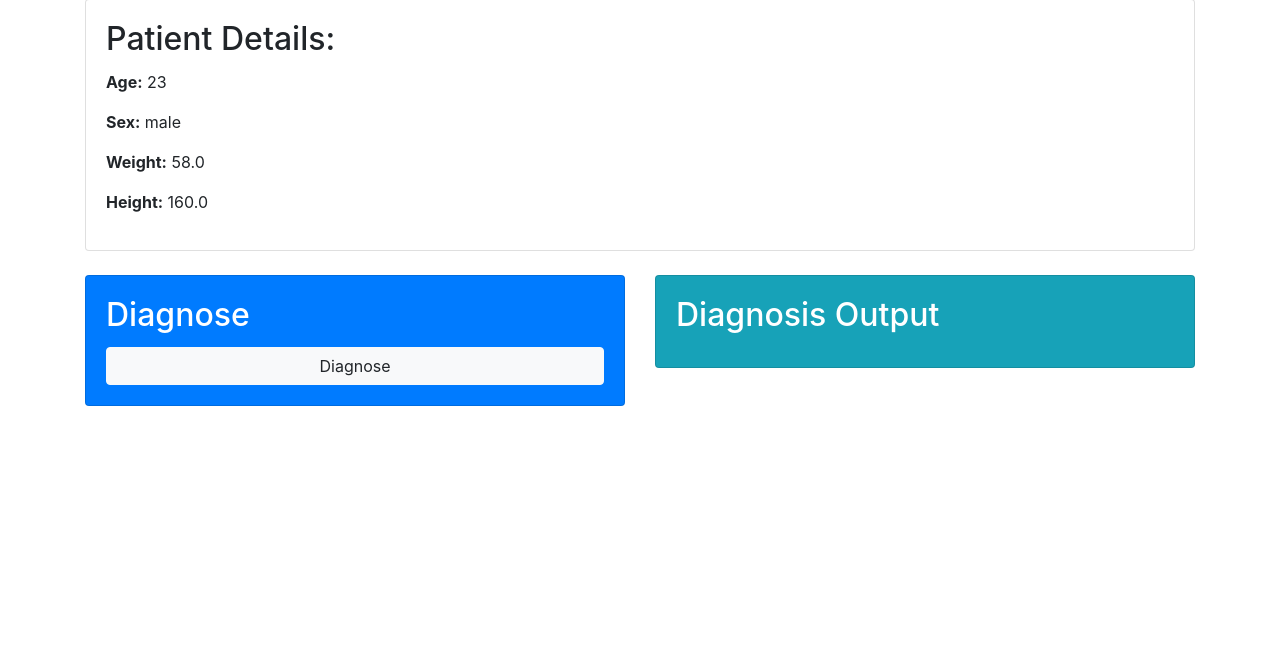
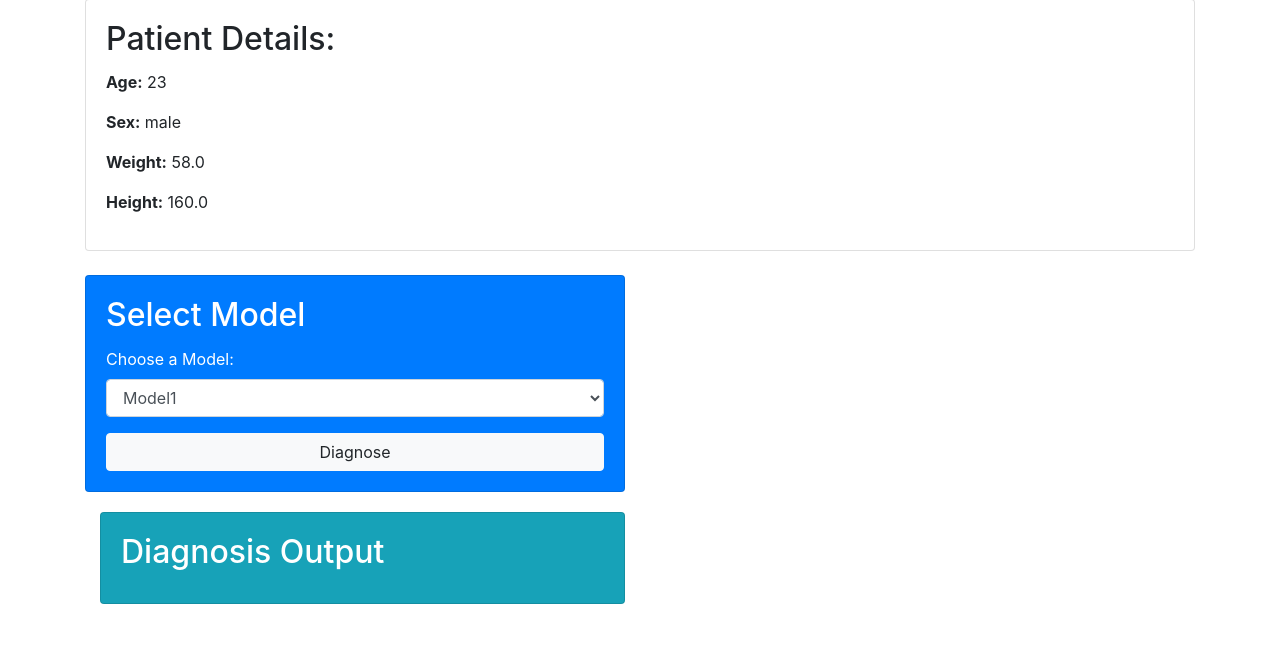
Before and after one commit to mastervikramk/Web_app_for_OSA_Diagnosis_using_Deep_Learning, a Django app: page /patient/1/new/ in a window 1280 px wide. Shown: the part 177-834 px from the top of the page. Run offline with Django 5.2, Linux system fonts and the light colour scheme; data comes from the database, SQL or seed files in the repository; some libraries are stand-ins or nearby versions.

Commit message:
Model options added

```diff
--- a/osa_app/dashboard/views.py
+++ b/osa_app/dashboard/views.py
@@ -63,9 +63,20 @@ def new_patient_profile(request, patient_id):
 
 
 
-# Load the machine learning model
-MODEL_FILE_PATH = 'my_model.h5'
-model = load_model(MODEL_FILE_PATH)
+# # Load the machine learning model
+# MODEL_FILE_PATH = 'my_model.h5'
+# model = load_model(MODEL_FILE_PATH)
+import os
+
+MODEL_DIRECTORY = 'models'
+def load_model_from_file(model_name):
+    model_path = os.path.join(MODEL_DIRECTORY, f"{model_name}.h5")
+    if os.path.exists(model_path):
+        return load_model(model_path)
+    else:
+        raise FileNotFoundError(f"Model file '{model_name}.h5' not found.")
+
+
 
 def butter_bandpass(lowcut, highcut, fs, order=1):
     nyquist = 0.5 * fs
@@ -81,17 +92,6 @@ def apply_bandpass_filter(data,FS,LOWCUT,HIGHCUT):
 
 
 def reshape_float_input(input_data, num_rows, num_columns):
-    """
-    Reshape the input data to match the desired shape.
-
-    Parameters:
-    - input_data: The input array-like object to be reshaped.
-    - num_rows: The number of rows in the reshaped array.
-    - num_columns: The number of columns in the reshaped array.
-
-    Returns:
-    - reshaped_array: The reshaped array.
-    """
     # Convert input data to numpy array
     input_array = np.array(input_data)
     # Convert num_rows and num_columns to integers
@@ -113,79 +113,65 @@ def new_patient_profile(request, patient_id):
     patient = get_object_or_404(Patient, id=patient_id)
     csv_file = CSVFile.objects.get(patient=patient)
 
+    # Load the selected model if available
+    model = None
+    model_name = request.POST.get('model', None)
+    if model_name:
+        try:
+            model = load_model_from_file(model_name)
+            # Model loaded successfully
+        except FileNotFoundError as e:
+            print(e)
+            # Handle the case where the model file is not found
+
     if request.method == 'POST':
-        # Retrieve the CSV file path and sampling frequency
-        csv_file_path = csv_file.csv_file.path
-        sampling_frequency = csv_file.sampling_frequency
+        if model:
+            # Retrieve the CSV file path and sampling frequency
+            csv_file_path = csv_file.csv_file.path
+            sampling_frequency = csv_file.sampling_frequency
 
-        # Load CSV data
-        df = pd.read_csv(csv_file_path)
+            # Load CSV data
+            df = pd.read_csv(csv_file_path)
 
-        FS=sampling_frequency
-        LOWCUT = 1  # Low cut-off frequency in Hz
-        HIGHCUT = 45  # High cut-off frequency in Hz
+            FS = sampling_frequency
+            LOWCUT = 1  # Low cut-off frequency in Hz
+            HIGHCUT = 45  # High cut-off frequency in Hz
 
-        # Apply band-pass filter to the signal
-        # filtered_data = apply_bandpass_filter(df['signal'].values,FS,LOWCUT,HIGHCUT)
+            signal = df.values.flatten()
+            filtered_data = signal
+            num_columns = 60 * FS
 
-        # Reshape data to match model input shape if needed
-        # For example, if the model expects input shape (batch_size, sequence_length, num_features),
-        # and your data is 1D, you might need to reshape it to (1, sequence_length, 1)
-        # filtered_data = np.expand_dims(filtered_data, axis=0)  # Add batch dimension
-        # filtered_data = np.expand_dims(filtered_data, axis=2)  # Add feature dimension
+            num_ones = 0
+            num_zeros = 0
 
-        signal=df.values.flatten()
-        filtered_data=signal
-        num_columns=60*FS
-        # precision = 3
-        # filtered_data = np.array([np.round(value, precision) for value in filtered_data])
-        num_rows = len(filtered_data) // num_columns  # Determine the number of rows
+            # Iterate through each row of the filtered data
+            for i in range(420):
+                start_index = int(i * num_columns)
+                end_index = int(start_index + num_columns)
 
-        # Initialize variables to count the number of one and zero classes
-        num_ones = 0
-        num_zeros = 0
+                row = filtered_data[start_index:end_index]
 
-        # Iterate through each row of the filtered data
-        for i in range(420):
-            # Calculate start and end indices for the current row
-            start_index =int ( i * num_columns)
-            end_index = int(start_index + num_columns)
+                reshaped_row = reshape_float_input(row, 1, num_columns)
 
+                predictions = model.predict(reshaped_row)
 
-            # Get the current row
-            row = filtered_data[start_index:end_index]
+                predicted_class = 1 if predictions > 0.5 else 0
 
-            # Apply band-pass filter to the row
-            # filtered_row = apply_bandpass_filter(row, FS, LOWCUT, HIGHCUT)
-            # Round the values of the row to the desired precision
-            # rounded_row = np.round(row, 3)
-            # Reshape the row to match the input shape of your model
-            # Reshape the row to match the input shape of your model, handling float values
-            reshaped_row = reshape_float_input(row, 1, num_columns)
+                if predicted_class == 1:
+                    num_ones += 1
+                else:
+                    num_zeros += 1
 
-            # Make predictions on the reshaped row
-            predictions = model.predict(reshaped_row)
+            ratio = num_ones / (num_ones + num_zeros)
+            if ratio >= 0.5:
+                diagnosis_output = 'Severe'
+            elif ratio >= 0.25 and ratio < 0.5:
+                diagnosis_output = 'Moderate'
+            elif ratio >= 0.125 and ratio < 0.25:
+                diagnosis_output = 'Mild'
+            else:
+                diagnosis_output = 'Normal'
 
-            # If the prediction is greater than 0.5, classify as class 1, else classify as class 0
-            predicted_class = 1 if predictions > 0.5 else 0
+            return render(request, 'dashboard/new_patient_profile.html', {'patient': patient, 'diagnosis_output': diagnosis_output, 'apneac_events': num_ones, 'total_events': 420})
 
-            # Increment the count of one and zero classes based on the predicted class
-            if predicted_class == 1:
-                num_ones += 1
-            else:
-                num_zeros += 1
-
-        ratio=num_ones/(num_ones+num_zeros)
-        if ratio>=0.5:
-            diagnosis_output='Severe'
-        elif ratio>=0.25 and ratio<0.5:
-            diagnosis_output='Moderate'
-        elif ratio>=0.125 and ratio<0.25:
-            diagnosis_output='Mild'
-        else:
-            diagnosis_output='Normal'
-
-
-        return render(request, 'dashboard/new_patient_profile.html', {'patient': patient, 'diagnosis_output': diagnosis_output,'apneac_events':num_ones,'total_events':420})
-
-    return render(request, 'dashboard/new_patient_profile.html', {'patient': patient})
+    return render(request, 'dashboard/new_patient_profile.html', {'patient': patient, 'model': model})
--- a/osa_app/templates/dashboard/new_patient_profile.html
+++ b/osa_app/templates/dashboard/new_patient_profile.html
@@ -59,18 +59,27 @@
 
                 <!-- Diagnosis and Result Cards -->
                 <div class="row">
-                    <!-- Diagnosis Button Card -->
+                    <!-- Model Selection Form -->
                     <div class="col-md-6 flex-item">
                         <div class="card bg-primary text-white">
                             <div class="card-body">
-                                <h2 class="card-title">Diagnose</h2>
+                                <h2 class="card-title">Select Model</h2>
                                 <form method="POST" action="{% url 'new_patient_profile' patient.id %}">
                                     {% csrf_token %}
+                                    <div class="form-group">
+                                        <label for="model_select">Choose a Model:</label>
+                                        <select class="form-control" id="model_select" name="model">
+                                            <option value="model1">Model1</option>
+                                            <option value="model2">Model2</option>
+                                            <!-- Add more options for other models if needed -->
+                                        </select>
+                                    </div>
                                     <button type="submit" class="btn btn-light btn-block">Diagnose</button>
                                 </form>
                             </div>
                         </div>
                     </div>
+                </div>
                     <!-- Diagnosis Result Card -->
                     <div class="col-md-6 flex-item">
                         <div class="card bg-info text-white">
```
